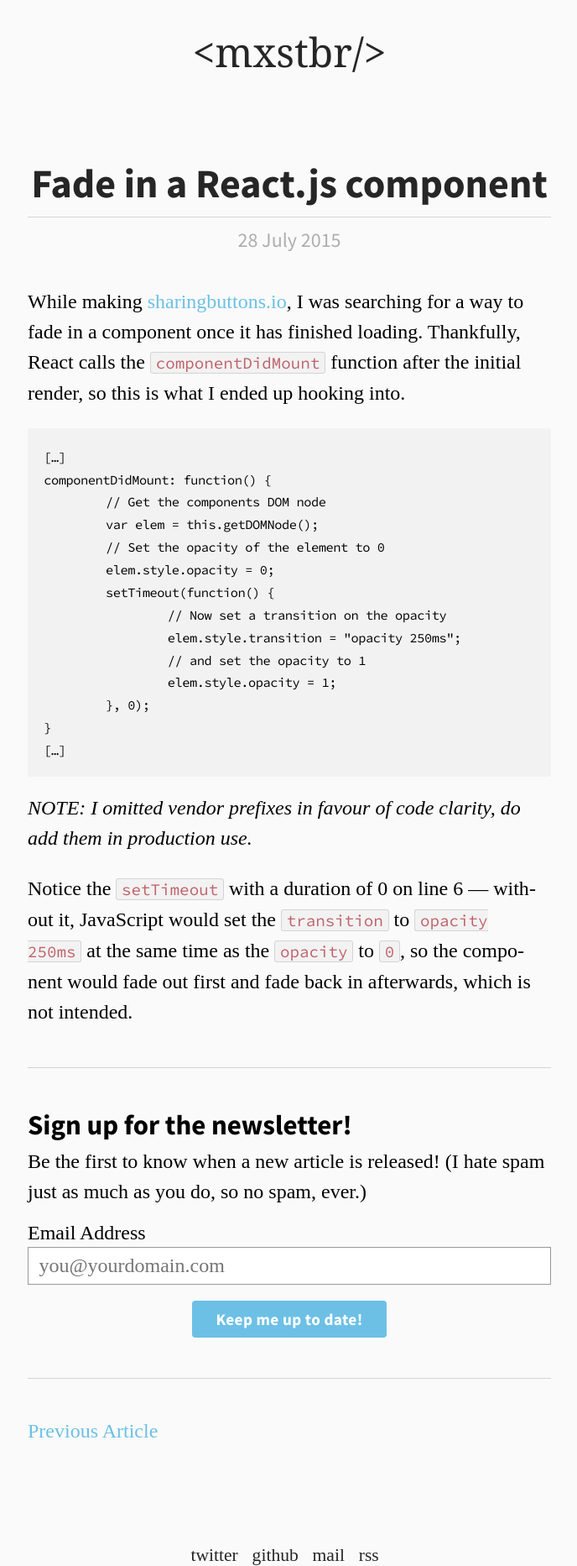
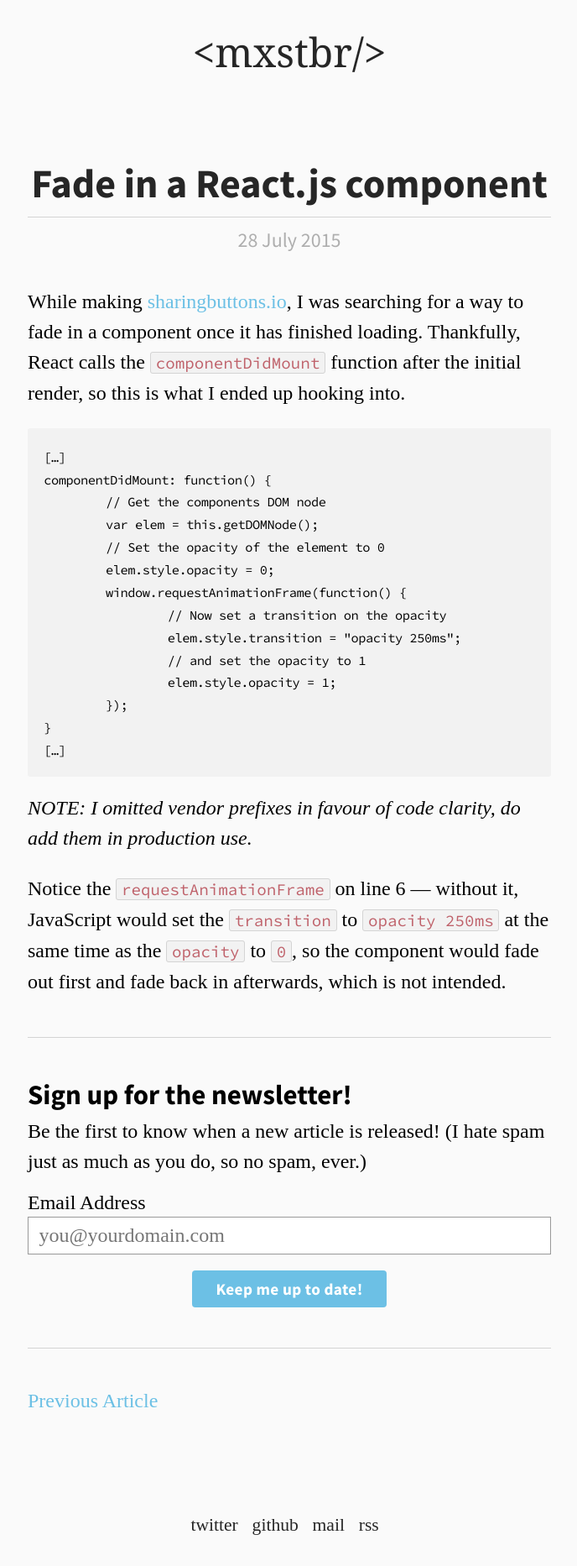
Before and after one commit to mxstbr/mxstbr.github.io, a Jekyll site: the page built from _posts/2015-07-28-fade-in-react.md, in a window 1280 px wide. Shown: the whole page at 84% size, without its empty margins (295-983 px from the left). Built offline with Jekyll 4.4.1, drawn with Linux system fonts in a browser that asks for light colours; some web fonts are replaced; Markdown is read by kramdown in place of the engine named in the settings; after the commit the page ends 1829 px from its top, so only the background shows below that.

Commit message:
Change setTimeout in Fade In post to requestAnimationFrame

````diff
--- a/_posts/2015-07-28-fade-in-react.md
+++ b/_posts/2015-07-28-fade-in-react.md
@@ -13,16 +13,16 @@ componentDidMount: function() {
 	var elem = this.getDOMNode();
 	// Set the opacity of the element to 0
 	elem.style.opacity = 0;
-	setTimeout(function() {
+	window.requestAnimationFrame(function() {
 		// Now set a transition on the opacity
 		elem.style.transition = "opacity 250ms";
 		// and set the opacity to 1
 		elem.style.opacity = 1;
-	}, 0);
+	});
 }
 […]
 ```
 
 *NOTE: I omitted vendor prefixes in favour of code clarity, do add them in production use.*
 
-Notice the `setTimeout` with a duration of 0 on line 6 — without it, JavaScript would set the `transition` to `opacity 250ms` at the same time as the `opacity` to `0`, so the component would fade out first and fade back in afterwards, which is not intended.
+Notice the `requestAnimationFrame` on line 6 — without it, JavaScript would set the `transition` to `opacity 250ms` at the same time as the `opacity` to `0`, so the component would fade out first and fade back in afterwards, which is not intended.
````
